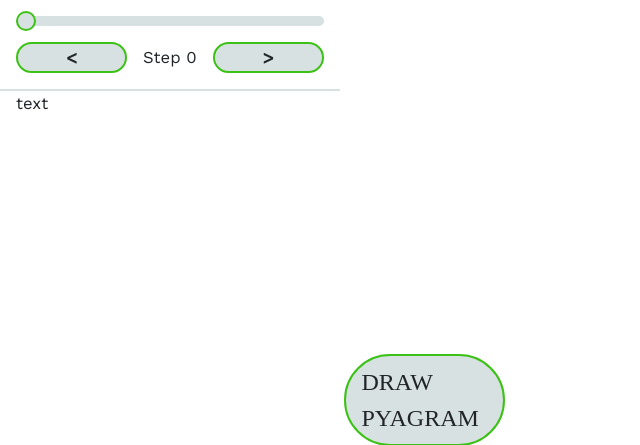
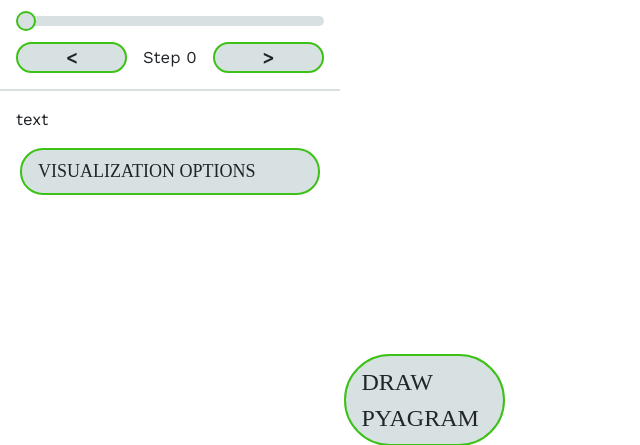
Before and after one commit to sequoia-tree/pyagram, a Flask app: page / in a window 1280 px wide. Shown: the top 445 px of the page, without its empty margins (0-640 px from the left). Run offline with Flask 2, Linux system fonts and the light colour scheme; style sheets or scripts are compiled from the project's sources; some libraries are stand-ins or nearby versions; some web fonts are replaced.

Commit message:
Implement the front-end for visualization options.

```diff
--- a/src/packages/pyagram/postprocess.py
+++ b/src/packages/pyagram/postprocess.py
@@ -20,7 +20,7 @@ class Postprocessor:
         self.postprocess_snapshots()
         self.kill_hidden_snapshots()
         self.kill_static_snapshots() # TODO: Consider deleting this.
-        self.encode_object_numbers() # TODO: Employ this map in in decode.js and templates.js for the text-based pointer representation visualization option later on.
+        self.encode_object_numbers()
 
     def kill_excess_snapshots(self):
         """
--- a/src/scripts/pyagram.js
+++ b/src/scripts/pyagram.js
@@ -13,11 +13,13 @@ const POINTER_BUFFER_X = 100;
 const POINTER_BUFFER_Y = 0;
 
 var snapshots;
+var globalData;
 
 export function drawPyagram(slider, pyagram) {
     switch (pyagram.encoding) {
         case 'pyagram':
-            snapshots = pyagram.data;
+            snapshots = pyagram.data.snapshots;
+            globalData = pyagram.data.global_data;
             slider.min = 0;
             slider.max = snapshots.length - 1;
             Slider.reset(slider);
@@ -35,7 +37,7 @@ export function drawPyagram(slider, pyagram) {
 
 export function drawSnapshot(snapshotIndex, pyagram, pyagramException, printOutput, stateTableID, SVGCanvasID) {
     var snapshot = snapshots[snapshotIndex];
-    pyagram.innerHTML = Decode.decodePyagramSnapshot(snapshot);
+    pyagram.innerHTML = Decode.decodePyagramSnapshot(snapshot, globalData);
     pyagramException.innerHTML = Decode.decodePyagramExceptionSnapshot(snapshot.exception);
     printOutput.innerHTML = Decode.decodePrintOutputSnapshot(snapshot.print_output);
     // TODO: Use snapshot.curr_line_no.
--- /dev/null
+++ b/src/styles/accordion.scss
@@ -0,0 +1,19 @@
+@import 'clickable';
+
+.accordion-option-wrapper:not(.collapsed) > .accordion-option {
+  @include active-clickable();
+}
+
+.accordion-option {
+  @include clickable();
+}
+
+.accordion-content {
+  border-left: solid $accent-width $primary-color;
+  & > :first-child {
+    margin-top: 0 !important;
+  }
+  & > :last-child {
+    margin-bottom: 0 !important;
+  }
+}
--- a/src/styles/borders.scss
+++ b/src/styles/borders.scss
@@ -1,7 +1,10 @@
 $border-width: 2px;
 
-@mixin border($width: $border-width, $color: black) {
+@mixin border($width: $border-width, $color: black, $round: false) {
   border: solid $width $color;
+  @if $round {
+    border-radius: 100vh;
+  }
 }
 
 @mixin border-top($width: $border-width, $color: black) {
--- /dev/null
+++ b/src/styles/checkbox.scss
@@ -0,0 +1,22 @@
+@import 'borders';
+@import 'colors';
+
+$checkbox-size: 25px;
+
+.checkbox-wrapper {
+  padding-left: $checkbox-size;
+  cursor: pointer;
+  input[type=checkbox] {
+    display: none;
+    &:checked ~ .checkmark {
+      background-color: $primary-color;
+    }
+  }
+  .checkmark {
+    @include border($color: $primary-color, $round: true);
+    top: 0;
+    left: 0;
+    height: $checkbox-size;
+    width: $checkbox-size;
+  }
+}
--- a/src/styles/main.scss
+++ b/src/styles/main.scss
@@ -1,4 +1,6 @@
+@import 'accordion';
 @import 'button';
+@import 'checkbox';
 @import 'editor';
 @import 'flex-scroll';
 @import 'hr';
--- a/templates/base.html
+++ b/templates/base.html
@@ -12,7 +12,7 @@
     <link rel="stylesheet" href="https://fonts.googleapis.com/css?family=Work+Sans&display=swap">
     <link rel="stylesheet" href="https://fonts.googleapis.com/css?family=Source+Code+Pro&display=swap">
     {{ utils.include_css('main') }}
-    <script src="https://cdnjs.cloudflare.com/ajax/libs/jquery/3.5.0/jquery.min.js"></script>
+    <script src="https://code.jquery.com/jquery-3.4.1.min.js"></script>
     <script src="https://cdnjs.cloudflare.com/ajax/libs/split.js/1.5.11/split.min.js"></script>
     <script src="https://cdnjs.cloudflare.com/ajax/libs/ace/1.4.11/ace.js"></script>
     <script src="https://cdnjs.cloudflare.com/ajax/libs/handlebars.js/4.7.6/handlebars.min.js"></script>
--- a/templates/info.html
+++ b/templates/info.html
@@ -1,5 +1,28 @@
 {% import 'utils.html' as utils %}
 
-<div class="mx-3">
+<div class="mx-3 mt-3">
   text
+  {{ utils.accordion(
+    'menu',
+    [
+        (
+            'visualization-options',
+            'Visualization Options',
+            'html',
+            utils.options(
+                'visualization-options',
+                [
+                    (
+                        'text-pointers',
+                        'Draw pointers as text.',
+                    ),
+                    (
+                        'hide-flags',
+                        'Hide completed flags.',
+                    ),
+                ],
+            ),
+        ),
+    ],
+  ) }}
 </div>
--- a/templates/utils.html
+++ b/templates/utils.html
@@ -40,6 +40,22 @@
         </div>
       {% endif %}
     </div>
+  </div>
+{% endmacro %}
+
+{% macro accordion(id, options) %}
+  <div class="mb-3" id="{{ id }}-accordion">
+    {% for i in range(options|length) %}
+      {% set option_id, option_label, option_encoding, option_context = options[i] %}
+      <div class="d-flex flex-row accordion-option-wrapper mt-3 mb-0 collapsed" id="{{ id }}-accordion-option-{{ option_id }}" data-toggle="collapse" data-target="#{{ id }}-accordion-content-{{ option_id }}" aria-expanded="false" aria-controls="{{ id }}-accordion-content-{{ option_id }}">
+        <a class="accordion-option flex-fill mx-1 px-3 py-2 text-uppercase font-family-serif">{{ option_label }}</a>
+      </div>
+      <div id="{{ id }}-accordion-content-{{ option_id }}" class="collapse" aria-labelledby="{{ id }}-accordion-option-{{ option_id }}" data-parent="#{{ id }}-accordion">
+        <div class="accordion-content ml-4 py-3 pl-3">
+          {{ decode_content(option_id, option_encoding, option_context, **kwargs) }}
+        </div>
+      </div>
+    {% endfor %}
   </div>
 {% endmacro %}
 
@@ -100,3 +116,14 @@
     </div>
   </div>
 {% endmacro %}
+
+{% macro options(id, options) %}
+  {% for i in range(options|length) %}
+    {% set option_id, option_label = options[i] %}
+    <label class="d-block position-relative checkbox-wrapper text-unselectable" for="{{ id }}-option-{{ option_id }}">
+      <div class="pl-3">{{ option_label }}</div>
+      <input type="checkbox" id="{{ id }}-option-{{ option_id }}">
+      <span class="position-absolute checkmark"></span>
+    </label>
+  {% endfor %}
+{% endmacro %}
```
Also changed, not shown: src/packages/pyagram/pyagram.py (+6 -1 lines), src/scripts/decode.js (+10 -1 lines), src/scripts/templates.js (+6 -2 lines).
